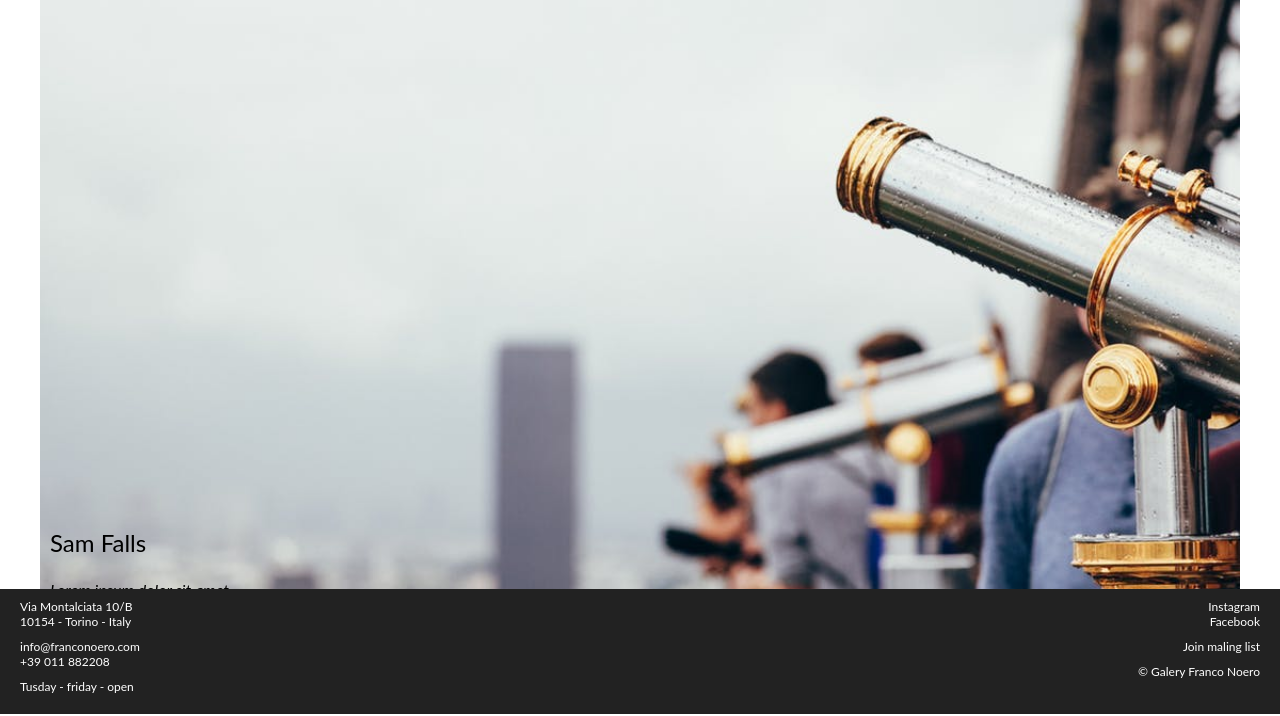
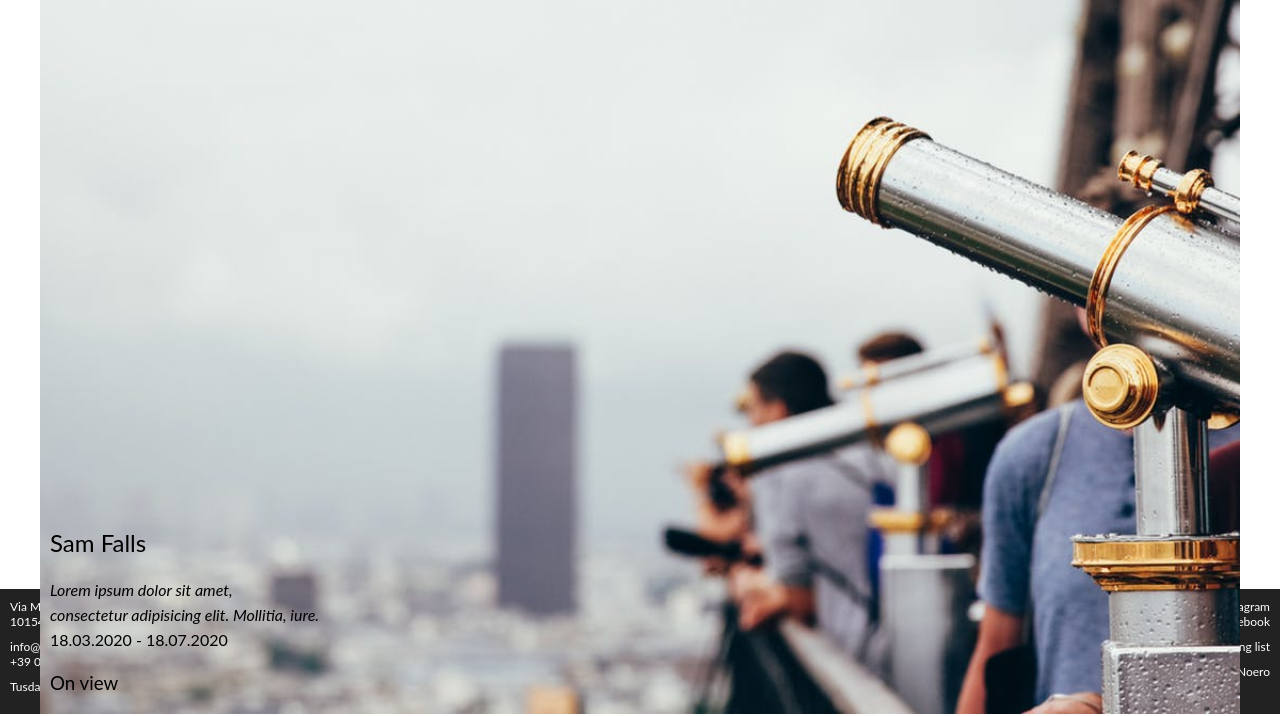
Before and after one commit to giusmili/GFN, a plain HTML site: page index.html in a window 1280 px wide. Shown: the part 86-802 px from the top of the page. Drawn offline with Linux system fonts and the light colour scheme.

Commit message:
modification css

```diff
--- a/css/style.css
+++ b/css/style.css
@@ -13,9 +13,12 @@ main{
 	--title-header: rgba(200,0,0,1);
 }
 section{
+	position: relative;
  	display: flex;
     align-items: center;
     flex-direction: column;
+    z-index: 1;
+    background: #fff url() 0 0 no-repeat;
 
 
 }
@@ -122,26 +125,26 @@ section header h1{
 	width: 100%;
 }
 /* footer info commun aux sections */
-section footer{
+main footer{
 	position: fixed;
 	bottom: 0;
 	left: 0;
-	z-index: 10;
+	z-index: 0;
 	padding: 1.0rem;
 	width: 100%;
 	background: #222 url() 0 0 no-repeat;
 }
-section footer ul li{
+main footer ul li{
 	display: inline-block;
 	width: calc(100% / 2);
 	vertical-align: top;
 
 }
-section footer ul li p{
+main footer ul li p{
 	font-size: 1.2rem;
 	margin-bottom: 1.0rem;
 	color: #fff;
 }
-section footer ul li+li{
+main footer ul li+li{
 	text-align: right;
 }
--- a/index.html
+++ b/index.html
@@ -77,7 +77,10 @@
 			<p>
 				<a href="#">Load more</a>
 			</p>
-			<footer>
+
+
+		</section>
+		<footer>
 				<ul>
 					<li>
 						<p>
@@ -107,41 +110,6 @@
 				</ul>
 			</footer>
 
-		</section>
-
-
-
-	<!--test iter -->
-
-
-
-			<!-- <footer>
-				<address>
-					<p>
-						Via Mottalciata 10/B<br>
-						10154 Torino - Italy
-					</p>
-					<p>
-						info@franconoero.com<br>
-						+39 0011 882208
-					</p>
-					<p>
-						Tuesday - Friday: 11:00
-					</p>
-				</address>
-				<div class="socials-network">
-					<p>
-						Instagram<br>
-						Facebook
-					</p>
-				</div>
-			</footer> -->
-
-
-
-
-
-				<!-- section vidéo picture -->
 
 	</main>
 </body>
```
